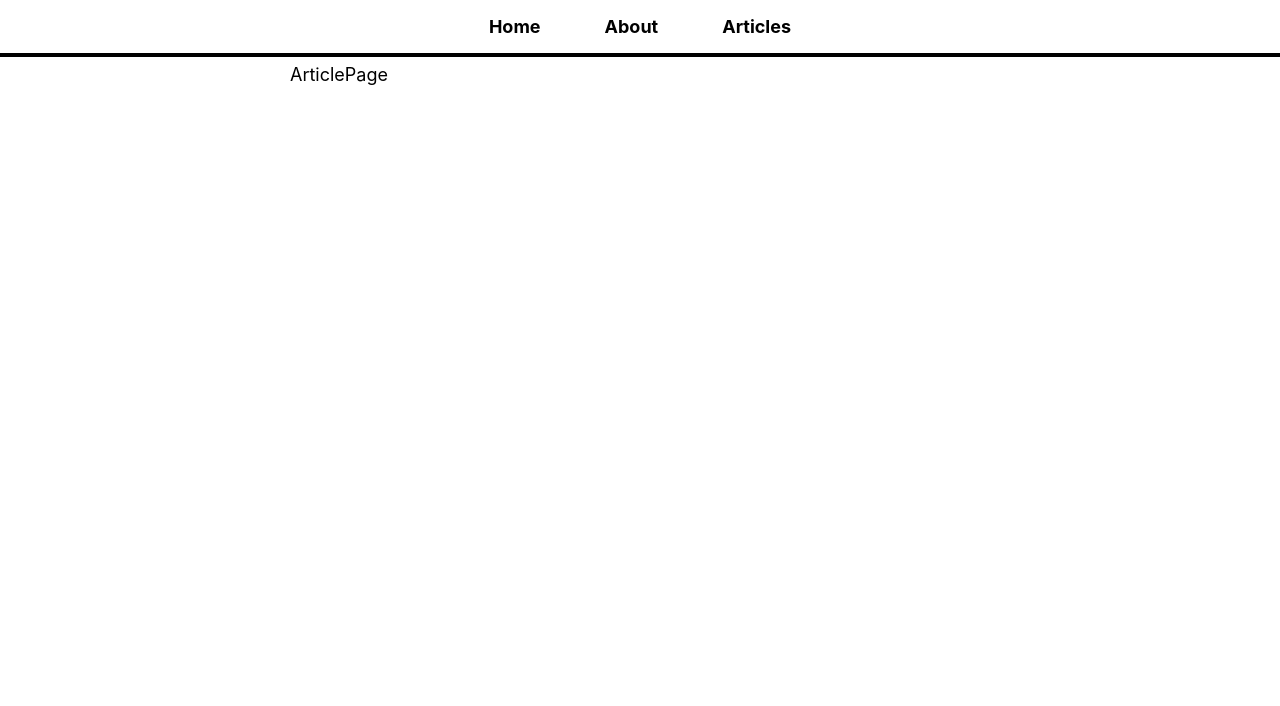
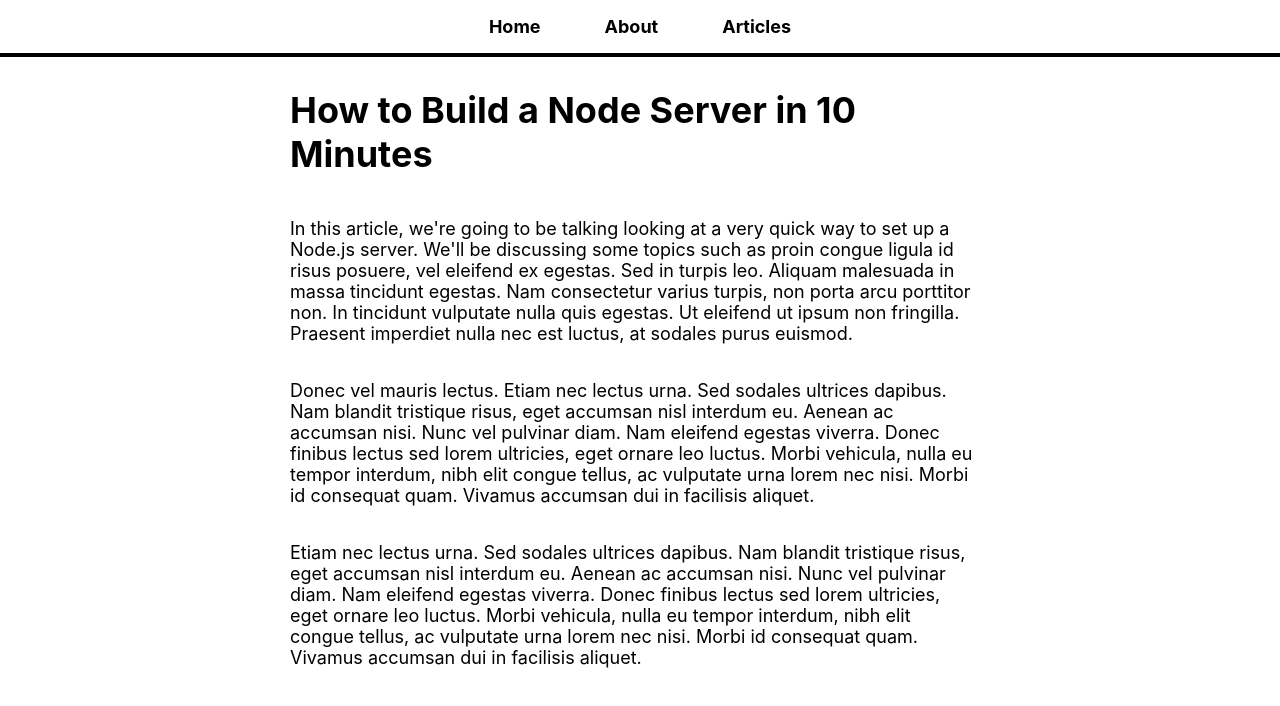
Before and after one commit to JeanBayer/front-blog-proyect, a React (Vite) app: page /articles/learn-node in a window 1280 px wide. Shown: the top 706 px of the page. Built offline with nearby package versions, Linux system fonts and the light colour scheme.

Commit message:
feat(article): Display article by name url

```diff
--- a/src/pages/ArticlePage.jsx
+++ b/src/pages/ArticlePage.jsx
@@ -1,5 +1,18 @@
+import { useParams } from "react-router-dom";
+import articles from "./article-content";
+
 const ArticlePage = () => {
-  return <div>ArticlePage</div>;
+  const { articleId } = useParams();
+  const article = articles.find((article) => article.name === articleId);
+
+  return (
+    <>
+      <h1> {article.title}</h1>
+      {article.content.map((paragraph, key) => (
+        <p key={key}>{paragraph}</p>
+      ))}
+    </>
+  );
 };
 
 export default ArticlePage;
--- /dev/null
+++ b/src/pages/article-content.js
@@ -0,0 +1,77 @@
+const articles = [
+  {
+      name: 'learn-react',
+      title: 'The Fastest Way to Learn React',
+      content: [
+          `Welcome! Today we're going to be talking about the fastest way to
+          learn React. We'll be discussing some topics such as proin congue
+          ligula id risus posuere, vel eleifend ex egestas. Sed in turpis leo.
+          Aliquam malesuada in massa tincidunt egestas. Nam consectetur varius turpis,
+          non porta arcu porttitor non. In tincidunt vulputate nulla quis egestas. Ut
+          eleifend ut ipsum non fringilla. Praesent imperdiet nulla nec est luctus, at
+          sodales purus euismod.`,
+          `Donec vel mauris lectus. Etiam nec lectus urna. Sed sodales ultrices dapibus.
+          Nam blandit tristique risus, eget accumsan nisl interdum eu. Aenean ac accumsan
+          nisi. Nunc vel pulvinar diam. Nam eleifend egestas viverra. Donec finibus lectus
+          sed lorem ultricies, eget ornare leo luctus. Morbi vehicula, nulla eu tempor
+          interdum, nibh elit congue tellus, ac vulputate urna lorem nec nisi. Morbi id
+          consequat quam. Vivamus accumsan dui in facilisis aliquet.`,
+          `Etiam nec lectus urna. Sed sodales ultrices dapibus.
+          Nam blandit tristique risus, eget accumsan nisl interdum eu. Aenean ac accumsan
+          nisi. Nunc vel pulvinar diam. Nam eleifend egestas viverra. Donec finibus lectus
+          sed lorem ultricies, eget ornare leo luctus. Morbi vehicula, nulla eu tempor
+          interdum, nibh elit congue tellus, ac vulputate urna lorem nec nisi. Morbi id
+          consequat quam. Vivamus accumsan dui in facilisis aliquet.`,
+      ]
+  },    {
+      name: 'learn-node',
+      title: 'How to Build a Node Server in 10 Minutes',
+      content: [
+          `In this article, we're going to be talking looking at a very quick way
+          to set up a Node.js server. We'll be discussing some topics such as proin congue
+          ligula id risus posuere, vel eleifend ex egestas. Sed in turpis leo.
+          Aliquam malesuada in massa tincidunt egestas. Nam consectetur varius turpis,
+          non porta arcu porttitor non. In tincidunt vulputate nulla quis egestas. Ut
+          eleifend ut ipsum non fringilla. Praesent imperdiet nulla nec est luctus, at
+          sodales purus euismod.`,
+          `Donec vel mauris lectus. Etiam nec lectus urna. Sed sodales ultrices dapibus.
+          Nam blandit tristique risus, eget accumsan nisl interdum eu. Aenean ac accumsan
+          nisi. Nunc vel pulvinar diam. Nam eleifend egestas viverra. Donec finibus lectus
+          sed lorem ultricies, eget ornare leo luctus. Morbi vehicula, nulla eu tempor
+          interdum, nibh elit congue tellus, ac vulputate urna lorem nec nisi. Morbi id
+          consequat quam. Vivamus accumsan dui in facilisis aliquet.`,
+          `Etiam nec lectus urna. Sed sodales ultrices dapibus.
+          Nam blandit tristique risus, eget accumsan nisl interdum eu. Aenean ac accumsan
+          nisi. Nunc vel pulvinar diam. Nam eleifend egestas viverra. Donec finibus lectus
+          sed lorem ultricies, eget ornare leo luctus. Morbi vehicula, nulla eu tempor
+          interdum, nibh elit congue tellus, ac vulputate urna lorem nec nisi. Morbi id
+          consequat quam. Vivamus accumsan dui in facilisis aliquet.`,
+      ]
+  },     {
+      name: 'mongodb',
+      title: 'Learn MongoDB',
+      content: [
+          `Today is the day I talk about something which scares most people: resumes.
+          In reality, I'm not sure why people have such a hard time with proin congue
+          ligula id risus posuere, vel eleifend ex egestas. Sed in turpis leo.
+          Aliquam malesuada in massa tincidunt egestas. Nam consectetur varius turpis,
+          non porta arcu porttitor non. In tincidunt vulputate nulla quis egestas. Ut
+          eleifend ut ipsum non fringilla. Praesent imperdiet nulla nec est luctus, at
+          sodales purus euismod.`,
+          `Donec vel mauris lectus. Etiam nec lectus urna. Sed sodales ultrices dapibus.
+          Nam blandit tristique risus, eget accumsan nisl interdum eu. Aenean ac accumsan
+          nisi. Nunc vel pulvinar diam. Nam eleifend egestas viverra. Donec finibus lectus
+          sed lorem ultricies, eget ornare leo luctus. Morbi vehicula, nulla eu tempor
+          interdum, nibh elit congue tellus, ac vulputate urna lorem nec nisi. Morbi id
+          consequat quam. Vivamus accumsan dui in facilisis aliquet.`,
+          `Etiam nec lectus urna. Sed sodales ultrices dapibus.
+          Nam blandit tristique risus, eget accumsan nisl interdum eu. Aenean ac accumsan
+          nisi. Nunc vel pulvinar diam. Nam eleifend egestas viverra. Donec finibus lectus
+          sed lorem ultricies, eget ornare leo luctus. Morbi vehicula, nulla eu tempor
+          interdum, nibh elit congue tellus, ac vulputate urna lorem nec nisi. Morbi id
+          consequat quam. Vivamus accumsan dui in facilisis aliquet.`,
+      ]
+  },
+];
+
+export default articles;
```
